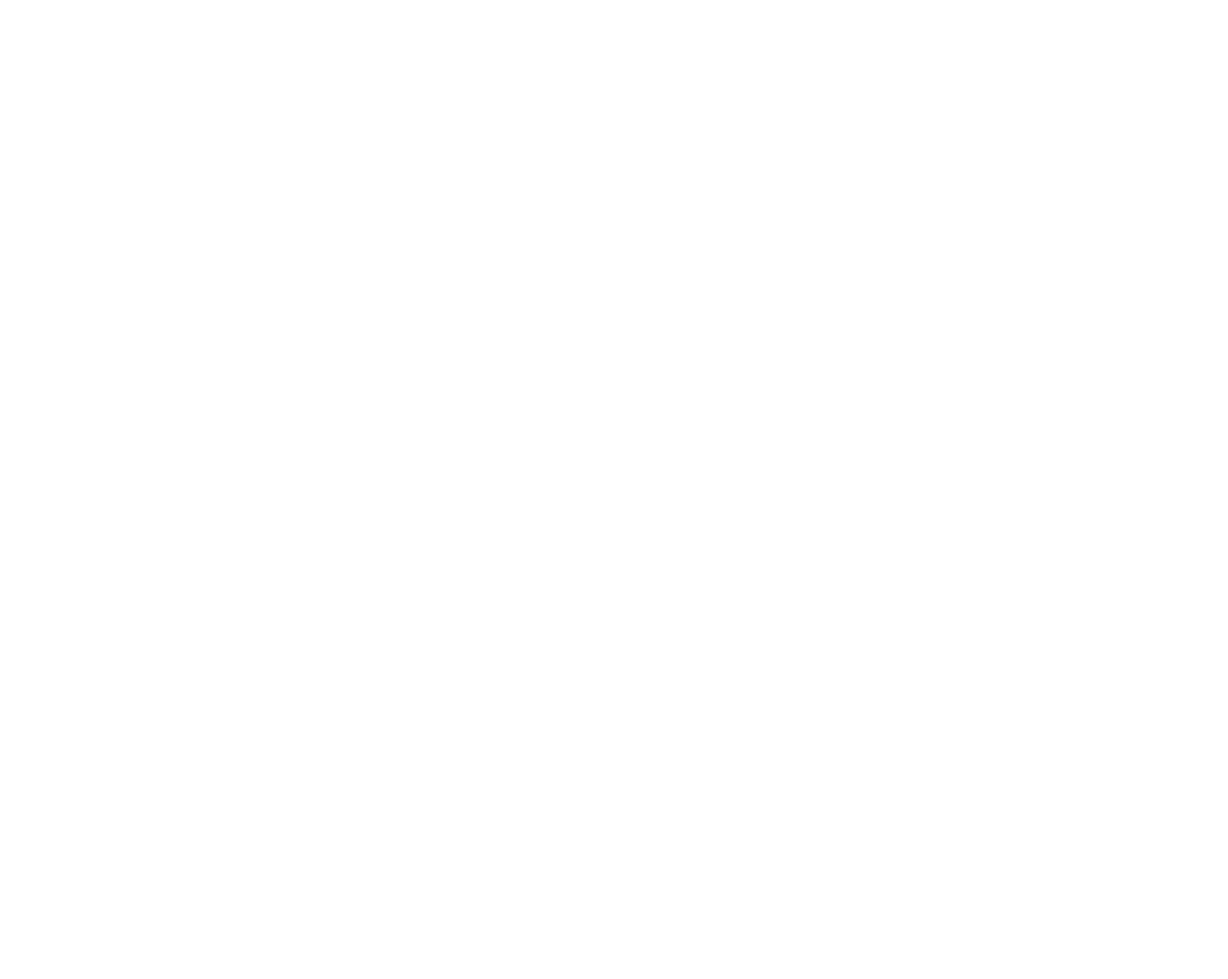
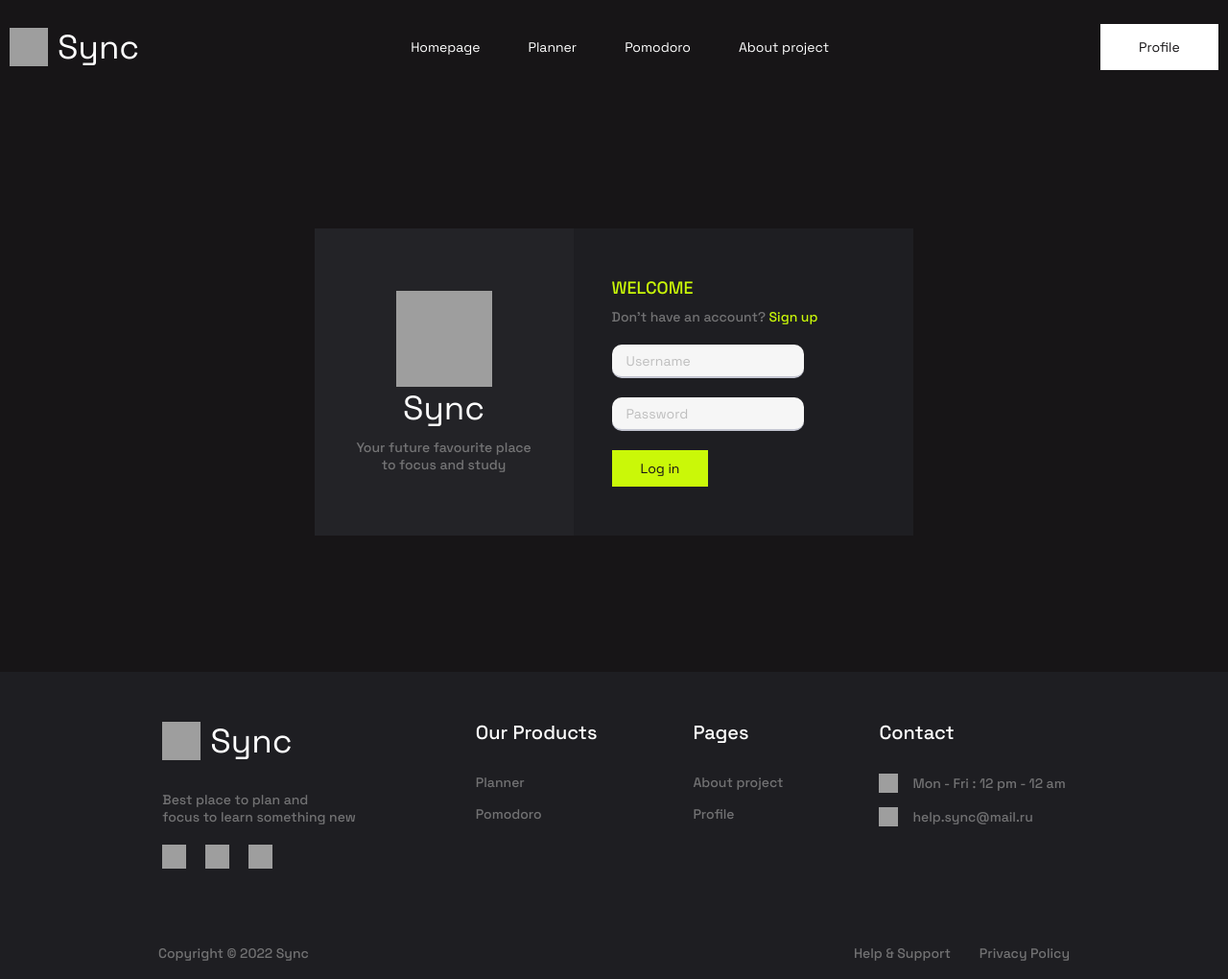
Before and after one commit to zbekxzz/sync-planner, a website: page public/pages/login.html in a window 1280 px wide. Shown: the whole page at 96% size. Before the commit the page ends 800 px from the top, so only its background shows below. Drawn offline with Linux system fonts and the light colour scheme; grey boxes are pictures that could not be loaded.

Commit message:
develope login/register pages

```diff
--- a/index.js
+++ b/index.js
@@ -59,7 +59,7 @@ app.get('/register', (req, res) => {
 })
 
 app.get("/login", (req, res) => {
-    res.sendFile("pages/login.html");
+    res.sendFile(path.join(__dirname, "/public/pages/login.html"));
 })
 
 app.post('/login', async (req, res) => {
--- a/public/pages/login.html
+++ b/public/pages/login.html
@@ -0,0 +1,107 @@
+<!DOCTYPE html>
+<html lang="en">
+<head>
+    <meta charset="UTF-8">
+    <meta name="viewport" content="width=device-width, initial-scale=1.0">
+    <link rel="stylesheet" href="/style.css">
+    <title>Sync</title>
+</head>
+<body>
+    <header>
+        <div class="container">
+            <nav>
+                <div class="nav-logo">
+                    <img width="40" height="40" src="https://img.icons8.com/dotty/40/caf808/geometric-flowers.png" alt="logo"/>
+                    <div class="logo-text">Sync</div>
+                </div>
+                <ul>
+                    <li><a href="" class="nav-link">Homepage</a></li>
+                    <li><a href="" class="nav-link">Planner</a></li>
+                    <li><a href="" class="nav-link">Pomodoro</a></li>
+                    <li><a href="" class="nav-link">About project</a></li>
+                </ul>
+                <a href="" class="nav-btn">Profile</a>
+            </nav>
+            <div class="header-inner">
+                <div class="form">
+                    <div class="form-left">
+                        <img width="100" height="100" src="https://img.icons8.com/dotty/100/caf808/geometric-flowers.png" alt="logo"/>
+                        <div class="logo-text">Sync</div>
+                        <p>Your future favourite place<br>to focus and study</p>
+                    </div>
+                    <div class="form-right">
+                        <span class="section-name">WELCOME</span>
+                        <p>Don't have an account? <a href="" class="form-link">Sign up</a></p>
+                        <form action="">
+                            <input type="text" id="username" name="username" placeholder="Username">
+                            <input type="password" id="password" name="password" placeholder="Password">
+                            <button type="submit">Log in</button>
+                        </form>
+                    </div>
+                </div>
+            </div>
+        </div>
+    </header>
+
+    <footer>
+        <div class="container">
+            <div class="footer-inner">
+                <div class="footer-main">
+                    <div class="nav-logo">
+                        <img width="40" height="40" src="https://img.icons8.com/dotty/40/caf808/geometric-flowers.png" alt="logo"/>
+                        <div class="logo-text">Sync</div>
+                    </div>
+                    <p>Best place to plan and<br>focus to learn something new</p>
+                    <div class="footer-socials">
+                        <a href="" class="social-link">
+                            <img width="25" height="25" src="https://img.icons8.com/glyph-neue/25/caf808/instagram-new--v1.png" alt="instagram"/>
+                        </a>
+                        <a href="" class="social-link">
+                            <img width="25" height="25" src="https://img.icons8.com/ios-filled/25/caf808/youtube-play.png" alt="youtube"/>
+                        </a>
+                        <a href="" class="social-link">
+                            <img width="25" height="25" src="https://img.icons8.com/glyph-neue/25/caf808/github.png" alt="github"/>
+                        </a>
+                    </div>
+                </div>
+                <div class="footer-sections">
+                    <div class="footer-wrapper">
+                        <div class="footer-title">Our Products</div>
+                        <div class="footer-subs">
+                            <a href="" class="footer-link">Planner</a>
+                            <a href="" class="footer-link">Pomodoro</a>
+                        </div>
+                    </div>
+                    <div class="footer-wrapper">
+                        <div class="footer-title">Pages</div>
+                        <div class="footer-subs">
+                            <a href="" class="footer-link">About project</a>
+                            <a href="" class="footer-link">Profile</a>
+                        </div>
+                    </div>
+                    <div class="footer-wrapper">
+                        <div class="footer-title">Contact</div>
+                        <div class="footer-subs">
+                            <div class="contact-wrapper">
+                                <img width="20" height="20" src="https://img.icons8.com/material/20/caf808/clock--v1.png" alt="clock--v1"/>
+                                <p>Mon - Fri : 12 pm - 12 am</p>
+                            </div>
+                            <div class="contact-wrapper">
+                                <img width="20" height="20" src="https://img.icons8.com/sf-black-filled/20/caf808/secured-letter.png" alt="secured-letter"/>
+                                <p>help.sync@mail.ru</p>
+                            </div>
+                        </div>
+                    </div>
+                </div>
+            </div>
+            <div class="footer-addition">
+                <p>Copyright © 2022 Sync</p>
+                <div class="addition-links">
+                    <a href="" class="footer-link">Help & Support</a>
+                    <a href="" class="footer-link">Privacy Policy</a>
+                </div>
+            </div>
+        </div>
+    </footer>
+</body>
+</html>
--- a/public/style.css
+++ b/public/style.css
@@ -386,3 +386,90 @@ footer {
     display: flex;
     gap: 30px;
 }
+
+
+
+/*  FORM  */
+.form {
+    display: flex;
+    justify-content: center;
+}
+
+.form-left {
+    padding: 65px 0;
+    display: flex;
+    flex-direction: column;
+    align-items: center;
+    width: 270px;
+    background-color: #232327;
+}
+
+.form-left p {
+    margin-top: 10px;
+    text-align: center;
+}
+
+.form-right {
+    padding: 50px 100px 50px 40px;
+    width: fit-content;
+    height: 320px;
+    background-color: #1E1E22;
+}
+
+.form-right p {
+    margin: 10px 0 20px 0;
+}
+
+.form-link {
+    text-decoration: none;
+    color: #CAF808;
+    transition: color .2s ease;
+}
+
+.form-link:hover {
+    color: #b2dd0a;
+}
+
+form {
+    display: flex;
+    flex-direction: column;
+    gap: 20px;
+}
+
+.form-wrapper {
+    display: flex;
+    gap: 30px;
+}
+
+input {
+    color: #171517;
+    background: #f6f6f6;
+    border-radius: 10px;
+    width: 200px;
+    height: 35px;
+    padding-left: 15px;
+    border: 0;
+    border-bottom: 2px solid #c4c6d2;
+}
+
+input::placeholder {
+    color: #a0a0a0a6;
+}
+
+input:focus {
+    outline: 0;
+}
+
+button {
+    cursor: pointer;
+    border: 0;
+    color: #171517;
+    width: fit-content;
+    padding: 10px 30px;
+    background-color: #CAF808;
+    transition: background-color .2s ease;
+}
+
+button:hover {
+    background-color: #b2dd0a;
+}
```
Also changed, not shown: public/pages/index.html (+3 -3 lines), public/pages/register.html (+22 -1 lines).
